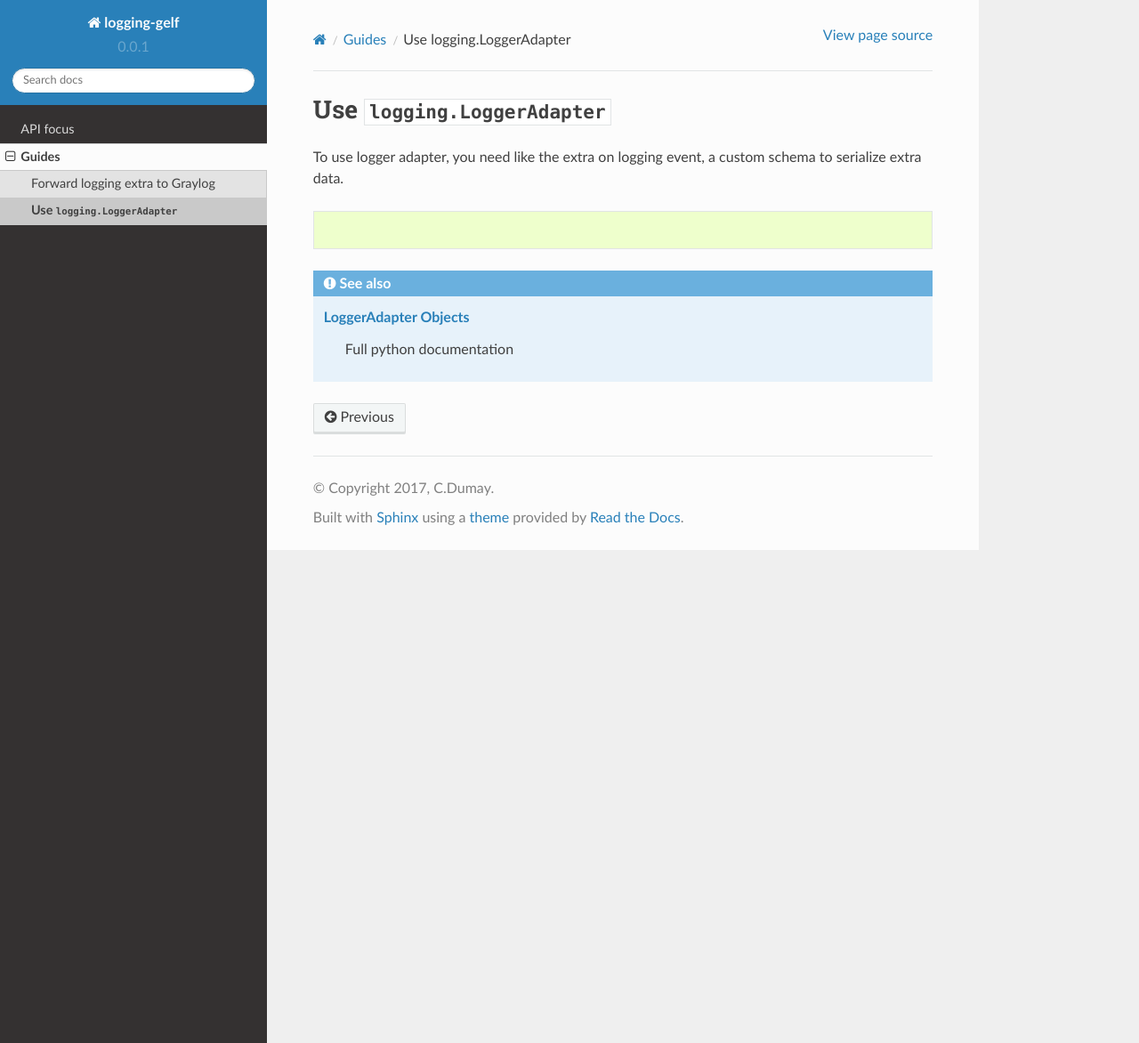
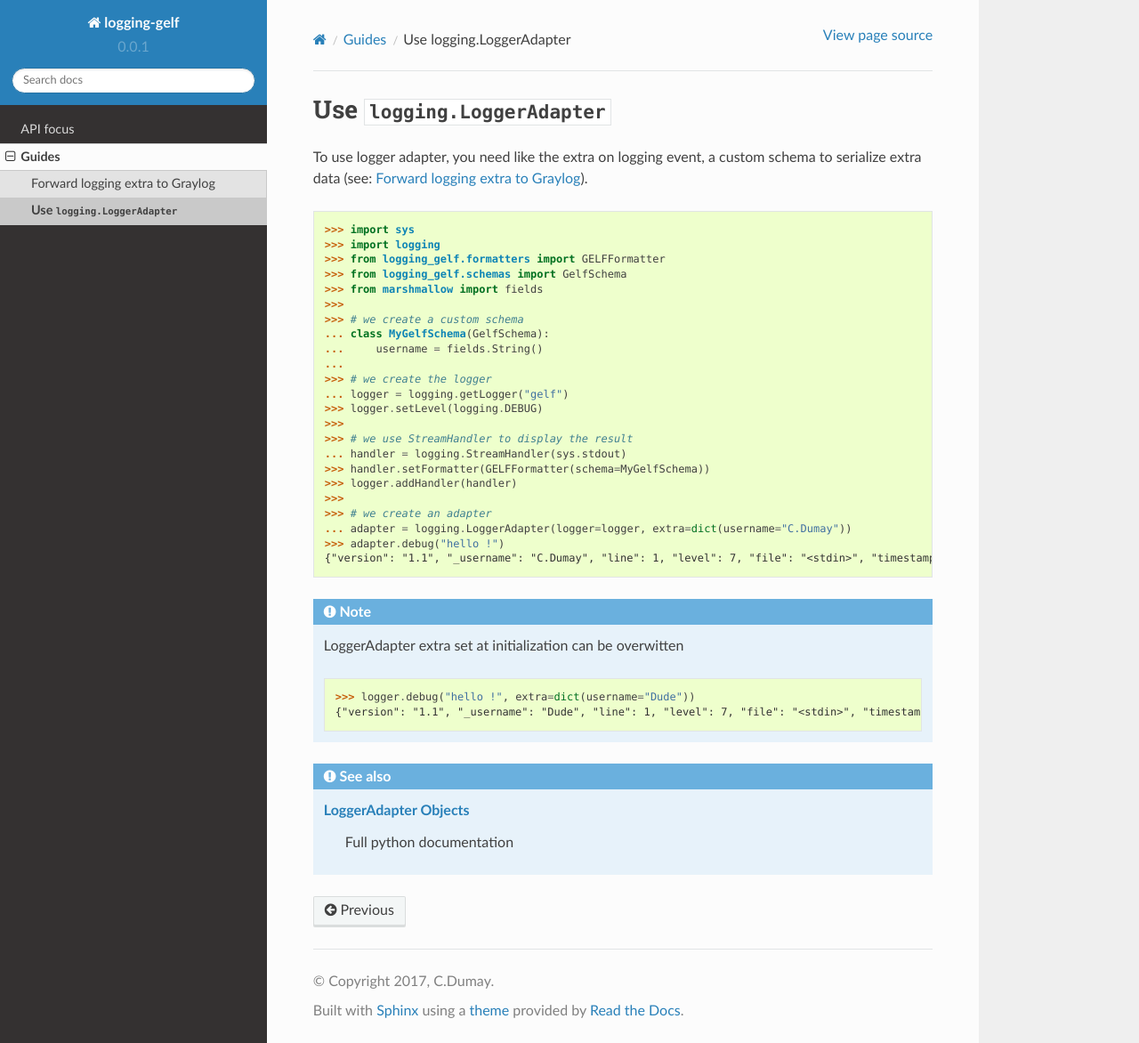
Before and after one commit to ovh/python-logging-gelf, a Sphinx documentation site: the page built from docs/guide_adapter.rst, in a window 1280 px wide and 1172 px high. Shown: the whole window at 89% size. Built offline with Sphinx 7.4.7 and the Read the Docs theme 2.0.0, drawn with Linux system fonts in a browser that asks for light colours.

Commit message:
doc: update

```diff
--- a/docs/guide_adapter.rst
+++ b/docs/guide_adapter.rst
@@ -1,13 +1,45 @@
+.. _use-LoggerAdapter:
+
 Use :class:`logging.LoggerAdapter`
 ==================================
 
-To use logger adapter, you need like the extra on logging event, a custom schema to serialize extra data.
+To use logger adapter, you need like the extra on logging event, a custom schema to serialize extra data (see: :ref:`logging-extra`).
 
 .. code-block:: python
 
+    >>> import sys
+    >>> import logging
+    >>> from logging_gelf.formatters import GELFFormatter
+    >>> from logging_gelf.schemas import GelfSchema
+    >>> from marshmallow import fields
+    >>>
+    >>> # we create a custom schema
+    ... class MyGelfSchema(GelfSchema):
+    ...     username = fields.String()
+    ...
+    >>> # we create the logger
+    ... logger = logging.getLogger("gelf")
+    >>> logger.setLevel(logging.DEBUG)
+    >>>
+    >>> # we use StreamHandler to display the result
+    ... handler = logging.StreamHandler(sys.stdout)
+    >>> handler.setFormatter(GELFFormatter(schema=MyGelfSchema))
+    >>> logger.addHandler(handler)
+    >>>
+    >>> # we create an adapter
+    ... adapter = logging.LoggerAdapter(logger=logger, extra=dict(username="C.Dumay"))
+    >>> adapter.debug("hello !")
+    {"version": "1.1", "_username": "C.Dumay", "line": 1, "level": 7, "file": "<stdin>", "timestamp": 1484904968.390859, "short_message": "hello !", "host": "host.example.com"}
 
 
+.. note::
 
+    LoggerAdapter extra set at initialization can be overwitten
+
+    .. code-block:: python
+
+        >>> logger.debug("hello !", extra=dict(username="Dude"))
+        {"version": "1.1", "_username": "Dude", "line": 1, "level": 7, "file": "<stdin>", "timestamp": 1484905204.7358975, "short_message": "hello !", "host": "host.example.com"}
 
 
 .. seealso::
--- a/docs/guide_extra.rst
+++ b/docs/guide_extra.rst
@@ -1,3 +1,5 @@
+.. _logging-extra:
+
 Forward logging extra to Graylog
 ================================
 
@@ -27,7 +29,7 @@ To forward extra send in :class:`logging.LogRecord`, we need customize the marsh
 
     # we send a log entry
     >>> logger.debug("hello !", extra=dict(username="C.Dumay"))
-    {"level": 7, "_username": "C.Dumay", "timestamp": 1484842992.1332045, "host": "linux-426s", "version": "1.1", "short_message": "hello !", "file": "<stdin>", "line": 1}
+    {"level": 7, "_username": "C.Dumay", "timestamp": 1484842992.1332045, "host": "host.example.com", "version": "1.1", "short_message": "hello !", "file": "<stdin>", "line": 1}
 
 .. note::
 
```
